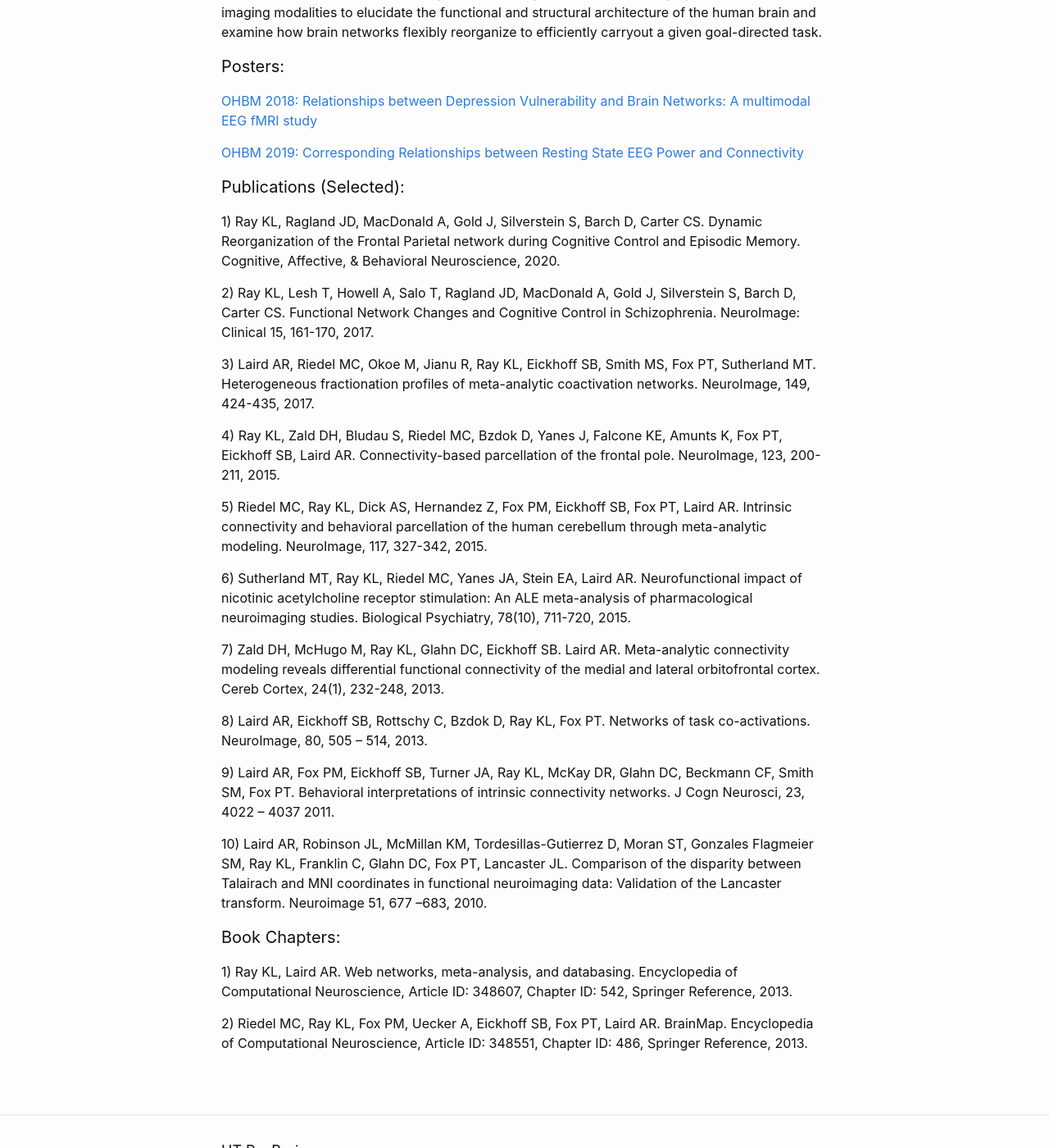
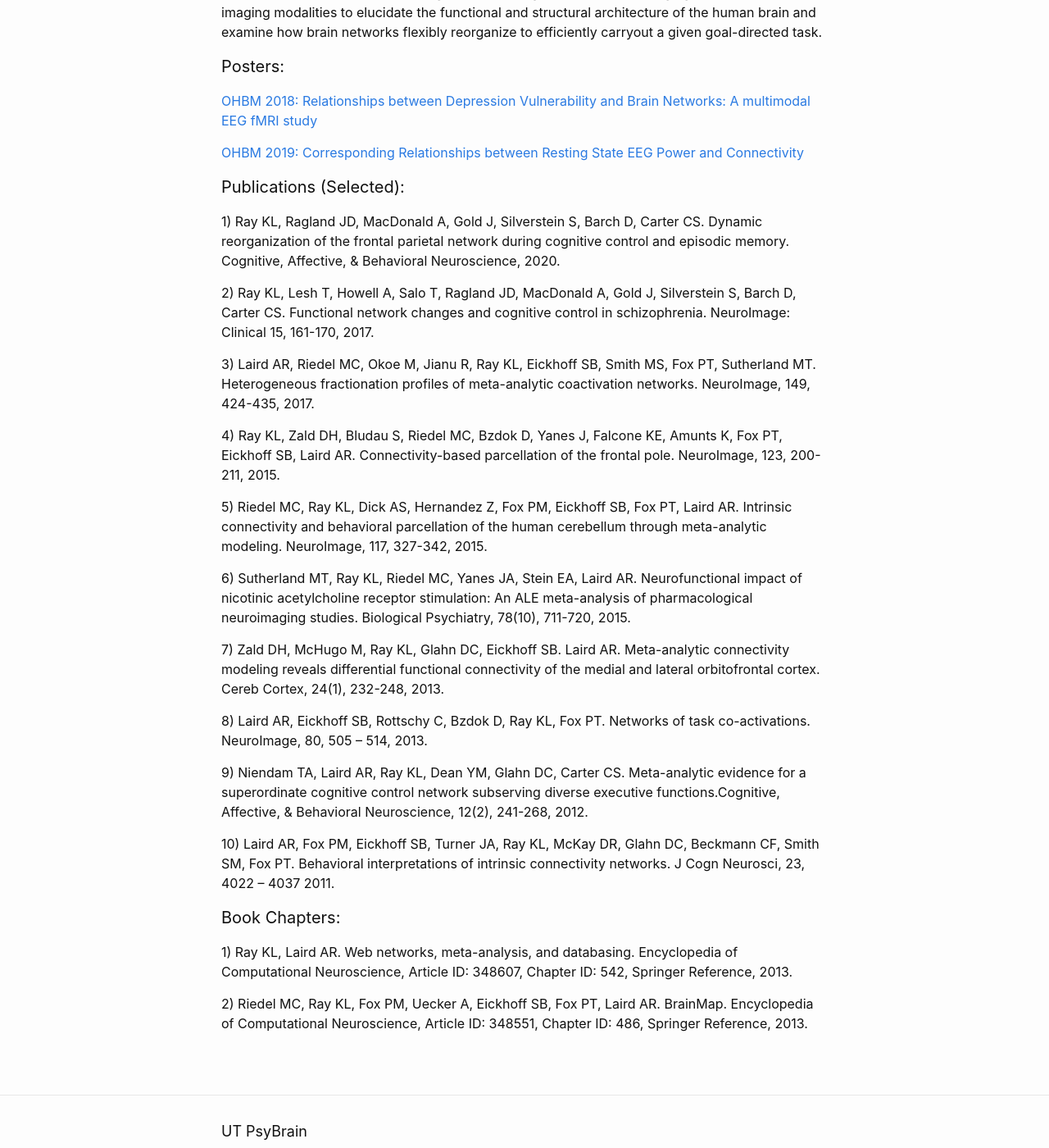
Before and after one commit to UTCogNeuroLab/UTCogNeuroLab.github.io, a Jekyll site: the page built from team/kim-ray.md, in a window 1280 px wide and 1400 px high, scrolled down 671 px. Shown: the whole window at 82% size. Built offline with Jekyll 4.4.1, drawn with Linux system fonts in a browser that asks for light colours; nearby versions of some CDN libraries; some web fonts are replaced.

Commit message:
Update kim-ray.md

```diff
--- a/team/kim-ray.md
+++ b/team/kim-ray.md
@@ -26,9 +26,9 @@ Her research interests involve using functional magnetic resonance imaging (fMRI
 
 #### Publications (Selected):
 
-1) Ray KL, Ragland JD, MacDonald A, Gold J, Silverstein S, Barch D, Carter CS. Dynamic Reorganization of the Frontal Parietal network during Cognitive Control and Episodic Memory. Cognitive, Affective, & Behavioral Neuroscience, 2020.
+1) Ray KL, Ragland JD, MacDonald A, Gold J, Silverstein S, Barch D, Carter CS. Dynamic reorganization of the frontal parietal network during cognitive control and episodic memory. Cognitive, Affective, & Behavioral Neuroscience, 2020.
 
-2)    Ray KL, Lesh T, Howell A, Salo T, Ragland JD, MacDonald A, Gold J, Silverstein S, Barch D, Carter CS. Functional Network Changes and Cognitive Control in Schizophrenia. NeuroImage: Clinical 15, 161-170, 2017.
+2)    Ray KL, Lesh T, Howell A, Salo T, Ragland JD, MacDonald A, Gold J, Silverstein S, Barch D, Carter CS. Functional network changes and cognitive control in schizophrenia. NeuroImage: Clinical 15, 161-170, 2017.
 
 3)    Laird AR, Riedel MC, Okoe M, Jianu R, Ray KL, Eickhoff SB, Smith MS, Fox PT, Sutherland MT. Heterogeneous fractionation profiles of meta-analytic coactivation networks. NeuroImage, 149, 424-435, 2017.
 
@@ -42,9 +42,11 @@ Her research interests involve using functional magnetic resonance imaging (fMRI
 
 8) Laird AR, Eickhoff SB, Rottschy C, Bzdok D, Ray KL, Fox PT. Networks of task co-activations. NeuroImage, 80, 505 – 514, 2013.
 
-9) Laird AR, Fox PM, Eickhoff SB, Turner JA, Ray KL, McKay DR, Glahn DC, Beckmann CF, Smith SM, Fox PT. Behavioral interpretations of intrinsic connectivity networks. J Cogn Neurosci, 23, 4022 – 4037 2011.
+9) Niendam TA, Laird AR, Ray KL, Dean YM, Glahn DC, Carter CS. Meta-analytic evidence for a superordinate cognitive control network subserving diverse executive functions.Cognitive, Affective, & Behavioral Neuroscience, 12(2), 241-268, 2012.
 
-10) Laird AR, Robinson JL, McMillan KM, Tordesillas-Gutierrez D, Moran ST, Gonzales Flagmeier SM, Ray KL, Franklin C, Glahn DC, Fox PT, Lancaster JL.  Comparison of the disparity between Talairach and MNI coordinates in functional neuroimaging data: Validation of the Lancaster transform. Neuroimage 51, 677 –683, 2010.
+
+10) Laird AR, Fox PM, Eickhoff SB, Turner JA, Ray KL, McKay DR, Glahn DC, Beckmann CF, Smith SM, Fox PT. Behavioral interpretations of intrinsic connectivity networks. J Cogn Neurosci, 23, 4022 – 4037 2011.
+
 
 #### Book Chapters:
 
```
